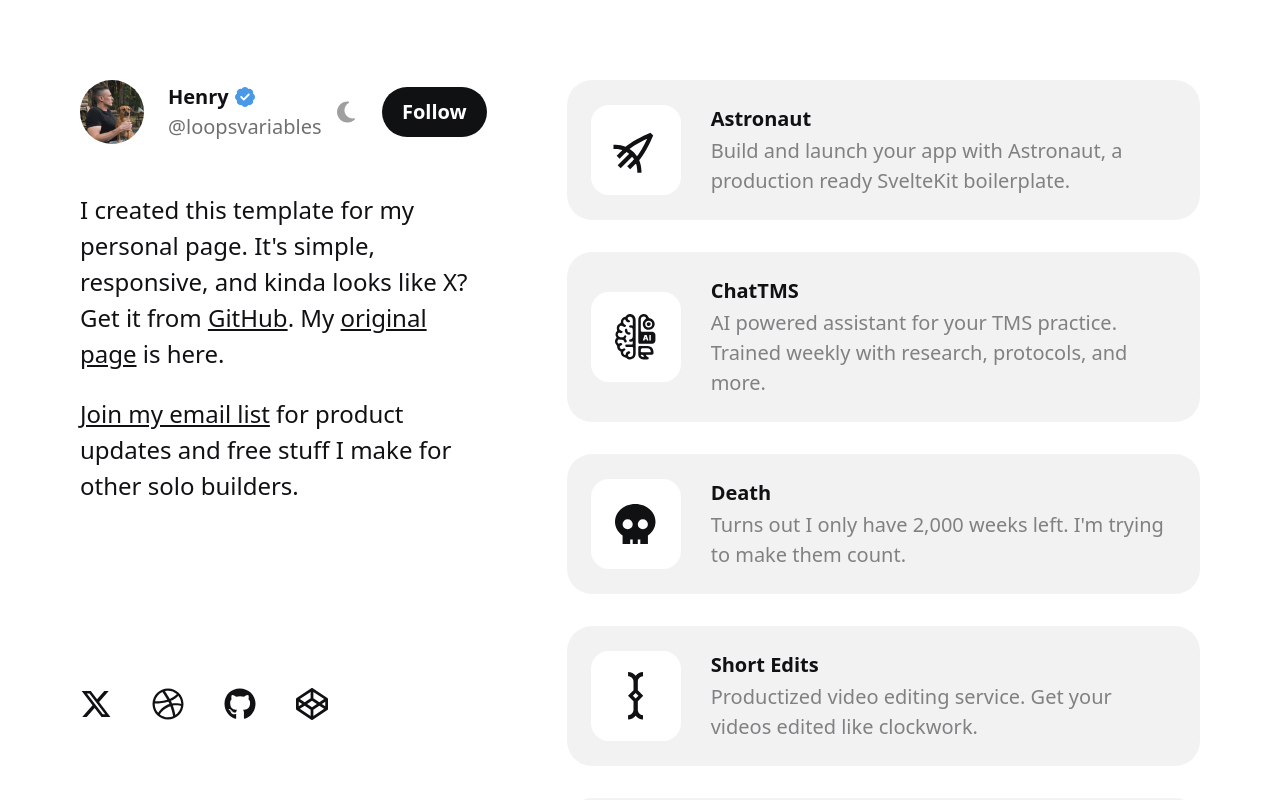
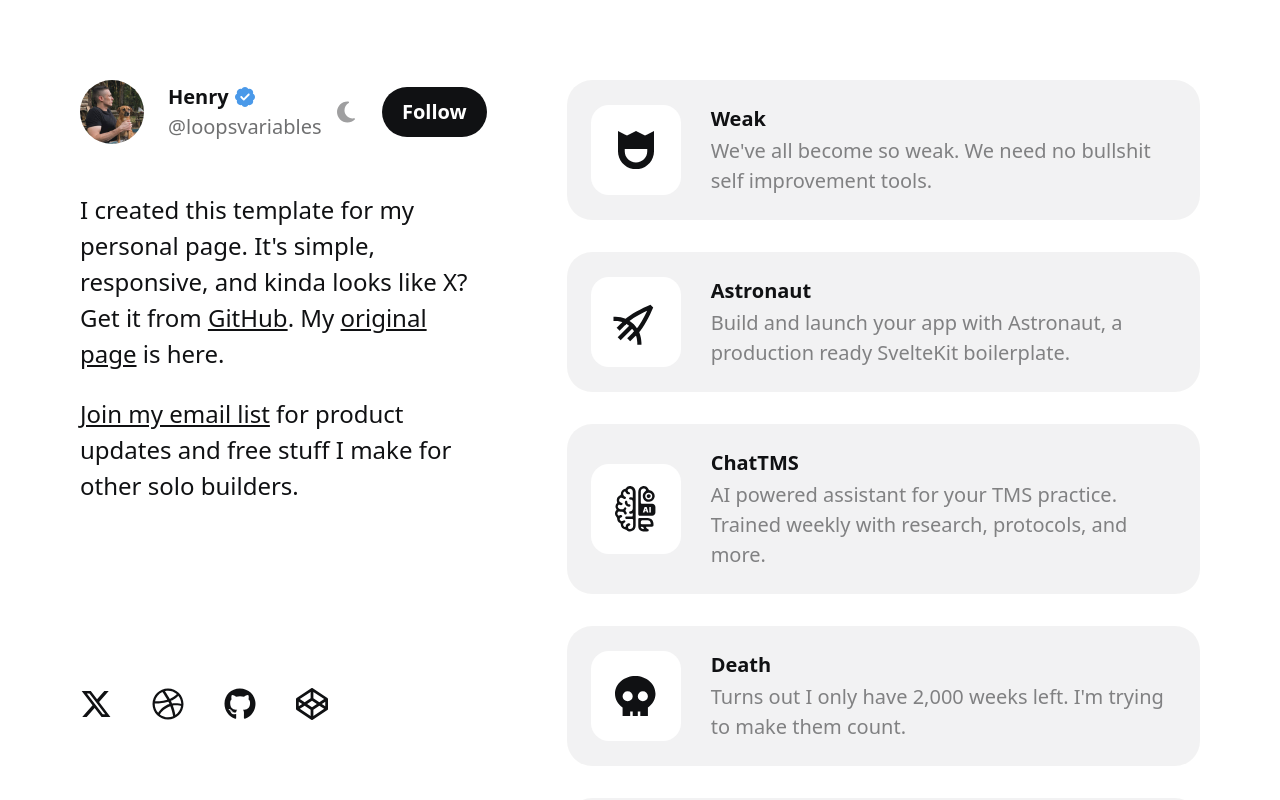
Before and after one commit to saadiahmadx/x-themed-profile, a SvelteKit app: page / in a window 1280 px wide. Shown: the top 800 px of the page. Built offline with nearby package versions, Linux system fonts and the light colour scheme.

Commit message:
Added Weak to projects

```diff
--- /dev/null
+++ b/src/lib/icons/Weak.svelte
@@ -0,0 +1 @@
+<svg class="w-[40%] fill-dark dark:fill-light" version="1.1" id="Layer_1" xmlns="http://www.w3.org/2000/svg" xmlns:xlink="http://www.w3.org/1999/xlink" x="0px" y="0px" viewBox="0 0 256 272" style="enable-background:new 0 0 256 272;" xml:space="preserve"><path d="M0,53.7V144c0,70.7,57.3,128,128,128s128-57.3,128-128V53.7V0l-48,24l-16,8L128,0L64,32l-16-8L0,0V53.7z M48,128h160v16 c0,44.2-35.8,80-80,80s-80-35.8-80-80V128z"/></svg>
--- a/src/routes/+page.svelte
+++ b/src/routes/+page.svelte
@@ -10,7 +10,8 @@
 	import BadgeCheck from '$lib/icons/BadgeCheck';
 
 	// work/project list svgs
-	import Astronaut from '$lib/icons/Astronaut';
+	import Weak from '$lib/icons/Weak';
+    import Astronaut from '$lib/icons/Astronaut';
 	import ChatTMS from '$lib/icons/Chattms';
 	import Death from '$lib/icons/Death';
 	import ShortEdits from '$lib/icons/Shortedits';
@@ -67,7 +68,18 @@
 		</div>
 		<div class="col-span-12 p-6 -mt-6 lg:col-span-6 xl:col-span-7 md:p-12 lg:p-16 xl:p-20 2xl:p-24 lg:pl-0 xl:pl-0 2xl:pl-0 md:-mt-12 lg:mt-0">
 			<div class="flex flex-col gap-6 text-base md:text-xl md:gap-6 lg:gap-7 xl:gap-8">
-				<a class="rounded-[20px] md:rounded-[25px] p-5 md:p-6 bg-dark/5 hover:bg-dark/10 dark:bg-light/5 dark:hover:bg-light/10 flex items-center gap-[1.5em]" href="https://astronaut.build" target="_blank">
+
+				<a class="rounded-[20px] md:rounded-[25px] p-5 md:p-6 bg-dark/5 hover:bg-dark/10 dark:bg-light/5 dark:hover:bg-light/10 flex items-center gap-[1.5em]" href="https://iwasweak.com" target="_blank">
+					<div class="w-[80px] md:w-[90px] md:h-[90px] md:rounded-[18px] h-[80px] rounded-[15px] shrink-0 flex items-center justify-center bg-light dark:bg-dark">
+						<Weak />
+					</div>
+					<div class="flex flex-col">
+						<h2 class="font-bold">Weak</h2>
+						<p class="opacity-50 font-medium mt-[0.1em]">We've all become so weak. We need no bullshit self improvement tools.</p>
+					</div>
+				</a>
+
+                <a class="rounded-[20px] md:rounded-[25px] p-5 md:p-6 bg-dark/5 hover:bg-dark/10 dark:bg-light/5 dark:hover:bg-light/10 flex items-center gap-[1.5em]" href="https://astronaut.build" target="_blank">
 					<div class="w-[80px] md:w-[90px] md:h-[90px] md:rounded-[18px] h-[80px] rounded-[15px] shrink-0 flex items-center justify-center bg-light dark:bg-dark">
 						<Astronaut />
 					</div>
```
